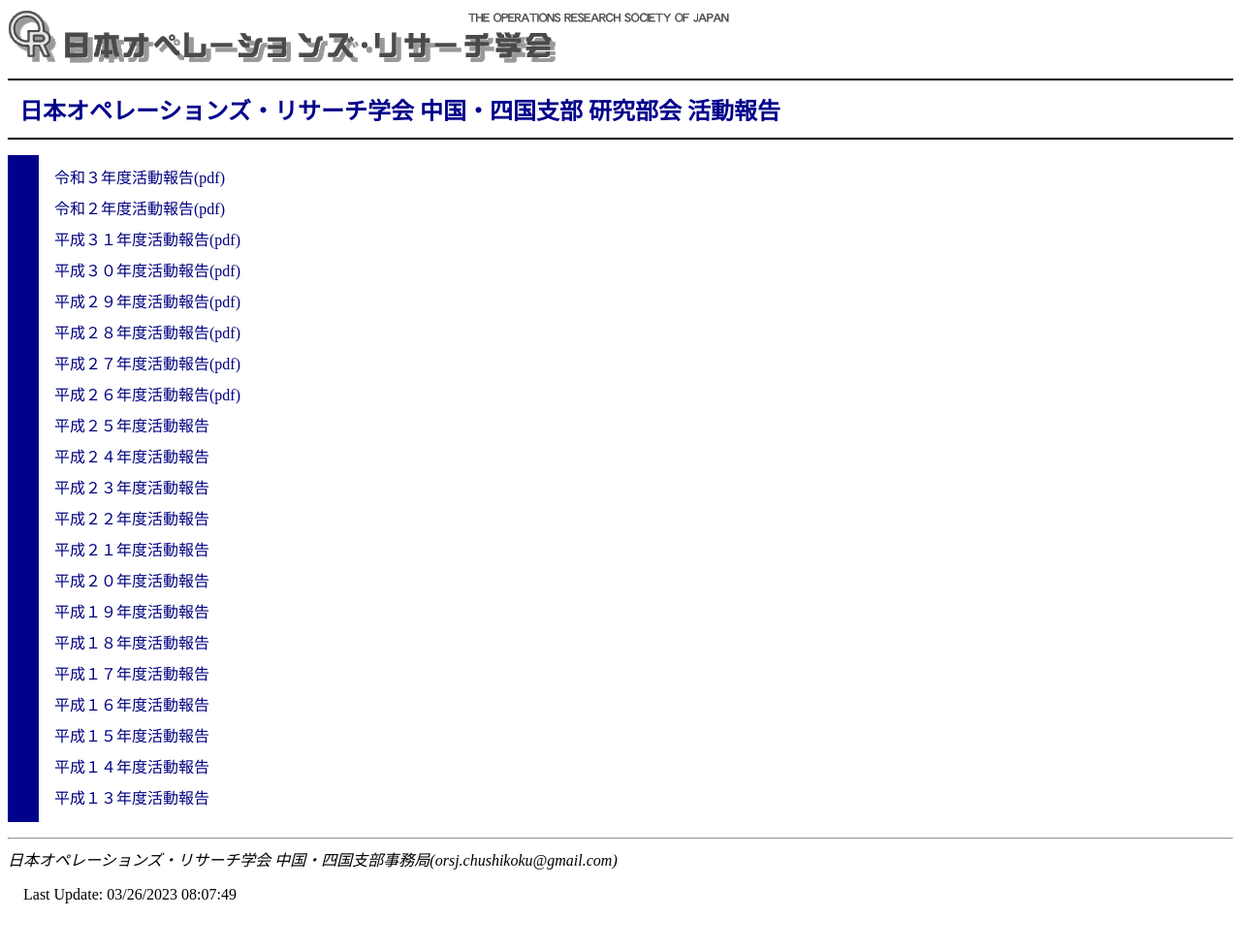
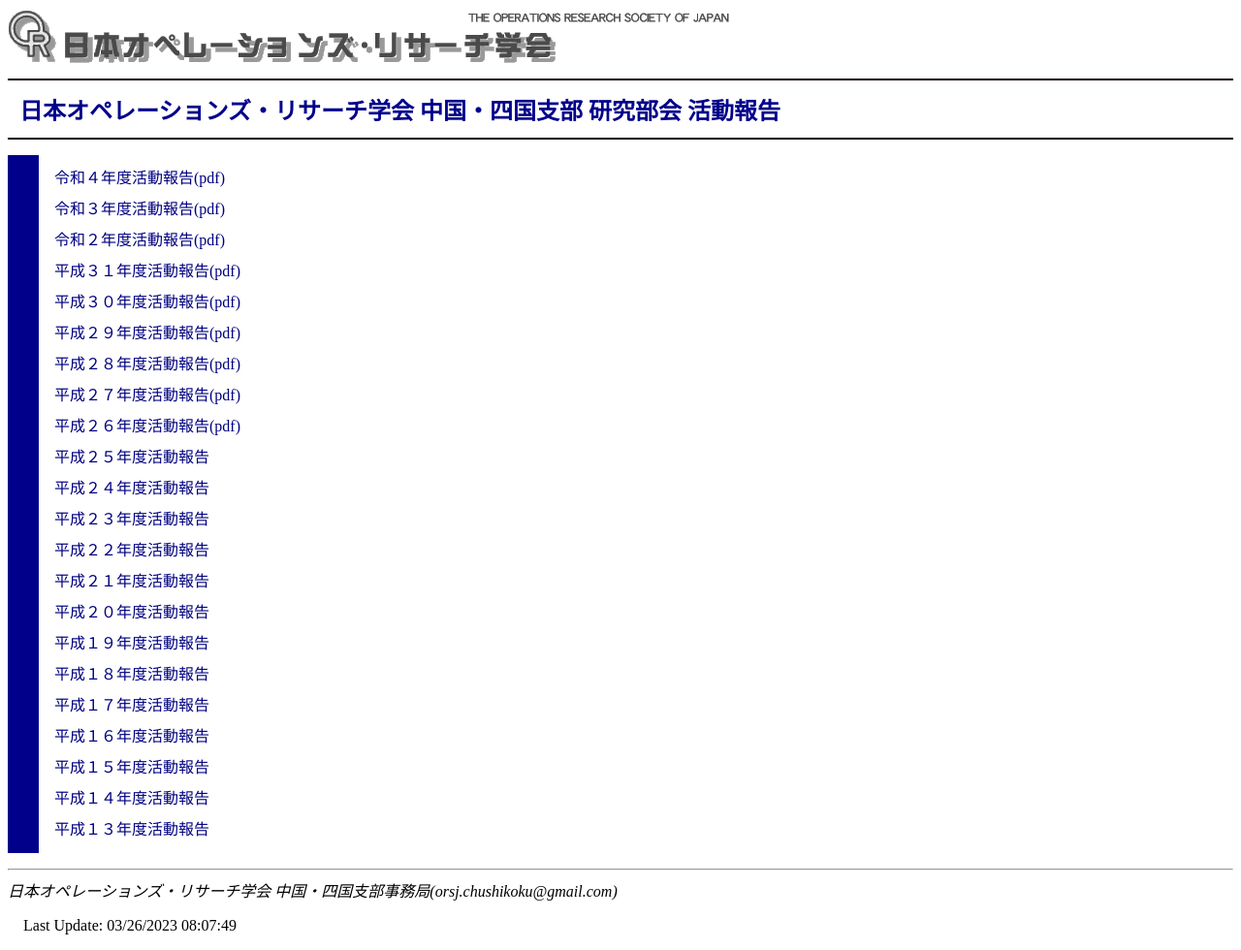
Before and after one commit to orsj-cs/orsj-cs.github.io, a Jekyll site: the page built from achievement/index.html, in a window 1280 px wide. Shown: the whole page at 97% size. Built offline with Jekyll 4.4.1, drawn with Linux system fonts in a browser that asks for light colours; before the commit the page ends 948 px from its top, so only the background shows below that.

Commit message:
Update index.html

```diff
--- a/achievement/index.html
+++ b/achievement/index.html
@@ -3,6 +3,7 @@ layout: default
 title: 日本オペレーションズ・リサーチ学会 中国・四国支部 研究部会 活動報告
 ---
 <ul>
+    <li><a href="../sokai/sokai2023/m0.pdf">令和４年度活動報告(pdf)</a></li>
     <li><a href="../sokai/sokai2022/m0.pdf">令和３年度活動報告(pdf)</a></li>
     <li><a href="../sokai/sokai2021/m0.pdf">令和２年度活動報告(pdf)</a></li>
     <li><a href="../sokai/sokai2020/m0.pdf">平成３１年度活動報告(pdf)</a></li>
```
